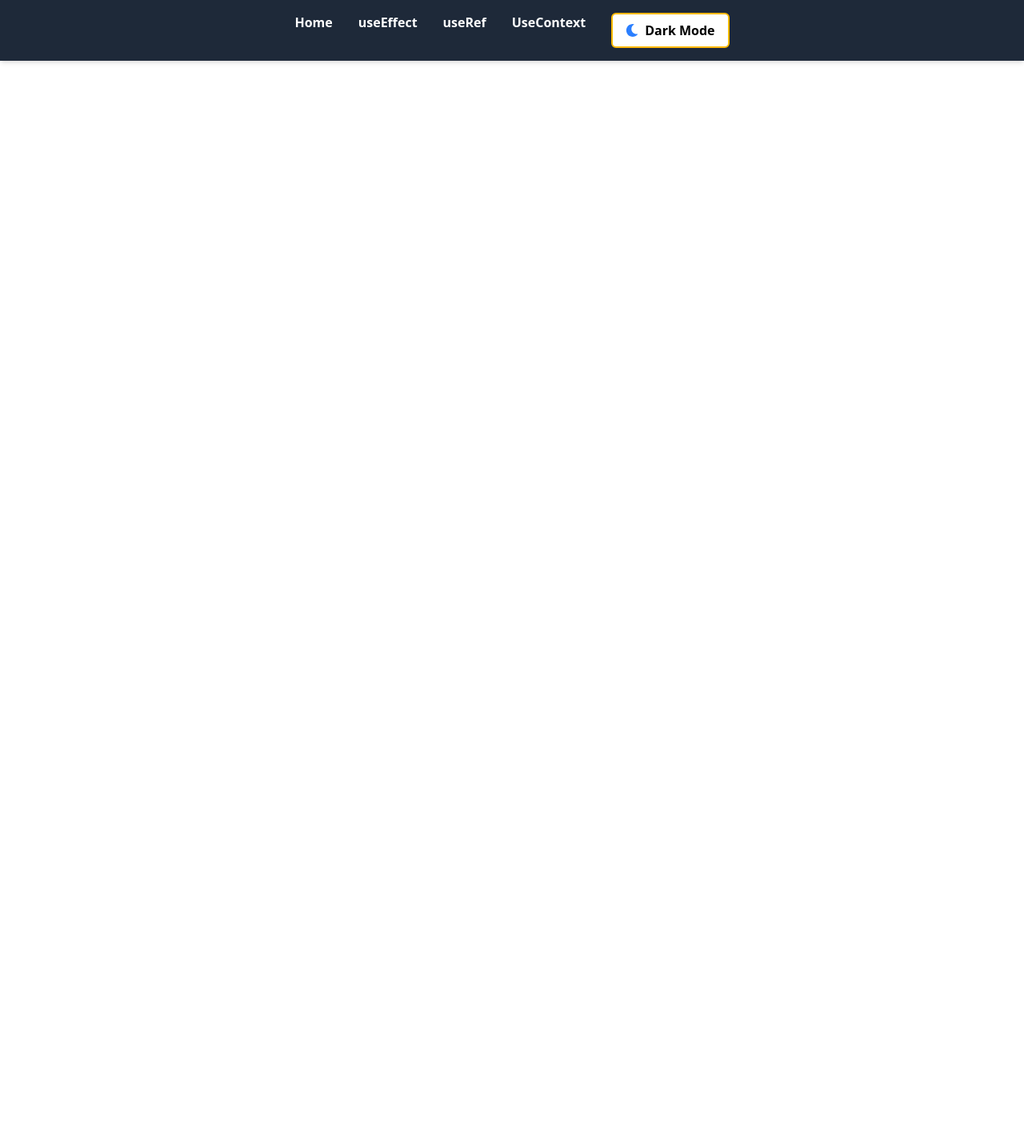
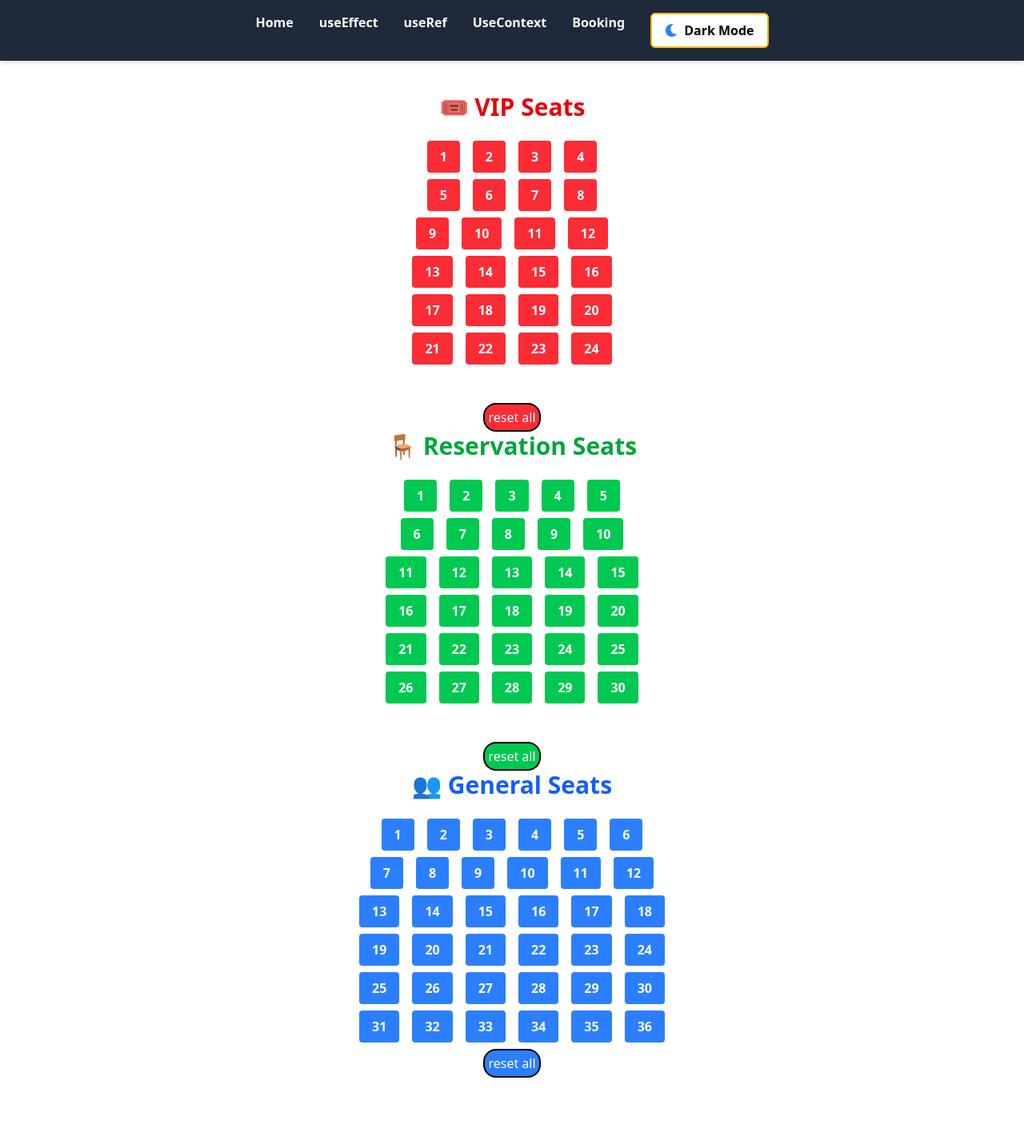
Before and after one commit to rohitdevelop/React_back, a React (Vite) app: page /booking in a window 1280 px wide. Shown: the top 1426 px of the page at 80% size. Before the commit the page ends 800 px from the top, so only its background shows below. Built offline with nearby package versions, Linux system fonts and the light colour scheme.

Commit message:
booking app created

```diff
--- a/src/App.jsx
+++ b/src/App.jsx
@@ -5,6 +5,7 @@ import UseContextComponent from "./UseContextComponent.jsx";
 import Navbar from "./Navbar.jsx";
 import Home from "./Home.jsx";
 import Useref from "./Useref.jsx";
+import Booking from "./Booking.jsx";
 
 // ✅ Create Contexts
 export const UserContext = createContext();
@@ -78,6 +79,7 @@ setTasks([]);
             <Route path="/useeffect" element={<UseEffect />} />
             <Route path="/alltasks" element={<UseContextComponent />} />
             <Route path="/useRef" element={<Useref/>} />
+            <Route path="/booking" element={<Booking />} />
           </Routes>
         </div>
       </UserContext.Provider>
--- /dev/null
+++ b/src/Booking.jsx
@@ -0,0 +1,207 @@
+import React, { useState, useEffect } from "react";
+
+const Booking = () => {
+  const [vipSeats] = useState([
+    [1, 2, 3, 4],
+    [5, 6, 7, 8],
+    [9, 10, 11, 12],
+    [13, 14, 15, 16],
+    [17, 18, 19, 20],
+    [21, 22, 23, 24],
+  ]);
+  const [reservedSeats] = useState([
+    [1, 2, 3, 4, 5],
+    [6, 7, 8, 9, 10],
+    [11, 12, 13, 14, 15],
+    [16, 17, 18, 19, 20],
+    [21, 22, 23, 24, 25],
+    [26, 27, 28, 29, 30],
+  ]);
+  const [generalSeats] = useState([
+    [1, 2, 3, 4, 5, 6],
+    [7, 8, 9, 10, 11, 12],
+    [13, 14, 15, 16, 17, 18],
+    [19, 20, 21, 22, 23, 24],
+    [25, 26, 27, 28, 29, 30],
+    [31, 32, 33, 34, 35, 36],
+  ]);
+
+  // State to hold booked seats loaded from localStorage
+  const [selectedVIP, setSelectedVIP] = useState([]);
+  const [selectedReserved, setSelectedReserved] = useState([]);
+  const [selectedGeneral, setSelectedGeneral] = useState([]);
+
+  // Load booked seats from localStorage on mount
+  useEffect(() => {
+    const savedSeats = JSON.parse(localStorage.getItem("BookedSeats"));
+    if (savedSeats) {
+      setSelectedVIP(savedSeats.selectedVIP || []);
+      setSelectedReserved(savedSeats.selectedReserved || []);
+      setSelectedGeneral(savedSeats.selectedGeneral || []);
+    }
+  }, []);
+
+  function bookingbtn() {
+    alert(
+      `You booked VIP Seats: ${selectedVIP}, Reserved Seats: ${selectedReserved}, General Seats: ${selectedGeneral}`
+    );
+  }
+
+  // Save booked seats to localStorage whenever they change
+  useEffect(() => {
+    localStorage.setItem(
+      "BookedSeats",
+      JSON.stringify({
+        selectedVIP,
+        selectedReserved,
+        selectedGeneral,
+      })
+    );
+  }, [selectedVIP, selectedReserved, selectedGeneral]);
+
+  // Booking handlers
+const handleVipClick = (seat) => {
+  if (selectedVIP.length >= 5) {
+    alert('You can’t select more than five VIP seats');
+  } else if (!selectedVIP.includes(seat)) {
+    setSelectedVIP((prev) => [...prev, seat]);
+  }
+};
+
+
+  const handleReservedClick = (seat) => {
+    if (!selectedReserved.includes(seat)) {
+      setSelectedReserved((prev) => [...prev, seat]);
+    }
+  };
+
+  const handleGeneralClick = (seat) => {
+    if (!selectedGeneral.includes(seat)) {
+      setSelectedGeneral((prev) => [...prev, seat]);
+    }
+  };
+
+  function vipreset() {
+    setSelectedVIP([]);
+  }
+  function rejreset() {
+    setSelectedReserved([]);
+  }
+  function genreset() {
+    setSelectedGeneral([]);
+  }
+  return (
+    <div className="text-center mt-10 px-4">
+      {/* VIP Section */}
+      <div className="mb-12">
+        <p className="text-3xl text-red-600 font-bold mb-6">🎟️ VIP Seats</p>
+        {vipSeats.map((row, rowIndex) => (
+          <div key={rowIndex} className="flex justify-center gap-4 mb-2">
+            {row.map((seat) => {
+              const isBooked = selectedVIP.includes(seat);
+              return (
+                <button
+                  key={seat}
+                  onClick={() => handleVipClick(seat)}
+                  disabled={isBooked}
+                  className={`${
+                    isBooked
+                      ? "bg-gray-500 cursor-not-allowed"
+                      : "bg-red-500 hover:bg-red-700"
+                  } text-white font-bold py-2 px-4 rounded`}
+                >
+                  {seat}
+                </button>
+              );
+            })}
+          </div>
+        ))}
+      </div>
+
+      <button
+        className="border-2 rounded-2xl border-black bg-red-500  text-white p-1"
+        onClick={vipreset}
+      >
+        reset all
+      </button>
+      {/* Reservation Section */}
+      <div className="mb-12">
+        <p className="text-3xl text-green-600 font-bold mb-6">
+          🪑 Reservation Seats
+        </p>
+        {reservedSeats.map((row, rowIndex) => (
+          <div key={rowIndex} className="flex justify-center gap-4 mb-2">
+            {row.map((seat) => {
+              const isBooked = selectedReserved.includes(seat);
+              return (
+                <button
+                  key={seat}
+                  onClick={() => handleReservedClick(seat)}
+                  disabled={isBooked}
+                  className={`${
+                    isBooked
+                      ? "bg-gray-500 cursor-not-allowed"
+                      : "bg-green-500 hover:bg-green-700"
+                  } text-white font-bold py-2 px-4 rounded`}
+                >
+                  {seat}
+                </button>
+              );
+            })}
+          </div>
+        ))}
+      </div>
+      <button
+        className="border-2 rounded-2xl border-black bg-green-500  text-white p-1"
+        onClick={rejreset}
+      >
+        reset all
+      </button>
+
+      {/* General Section */}
+      <div className="mb-12">
+        <p className="text-3xl text-blue-600 font-bold mb-6">
+          👥 General Seats
+        </p>
+        {generalSeats.map((row, rowIndex) => (
+          <div
+            key={rowIndex}
+            className="flex justify-center gap-4 mb-2 flex-wrap"
+          >
+            {row.map((seat) => {
+              const isBooked = selectedGeneral.includes(seat);
+              return (
+                <button
+                  key={seat}
+                  onClick={() => handleGeneralClick(seat)}
+                  disabled={isBooked}
+                  className={`${
+                    isBooked
+                      ? "bg-gray-500 cursor-not-allowed"
+                      : "bg-blue-500 hover:bg-blue-700"
+                  } text-white font-bold py-2 px-4 rounded`}
+                >
+                  {seat}
+                </button>
+              );
+            })}
+          </div>
+        ))}
+        <button
+          className="border-2 rounded-2xl border-black bg-blue-500  text-white p-1"
+          onClick={genreset}
+        >
+          reset all
+        </button>
+      </div>
+      <button
+        className="border-4 border-black bg-black text-2xl text-white m-8 p-2"
+        onClick={bookingbtn}
+      >
+        Book all
+      </button>
+    </div>
+  );
+};
+
+export default Booking;
--- a/src/Navbar.jsx
+++ b/src/Navbar.jsx
@@ -48,6 +48,12 @@ const Navbar = () => {
       >
         UseContext
       </Link>
+      <Link
+        to="/booking"
+        className="text-white hover:text-amber-400 font-semibold transition duration-300"
+      >
+        Booking
+      </Link>
 
       <button
         onClick={handleClick}
--- a/src/UseContextComponent.jsx
+++ b/src/UseContextComponent.jsx
@@ -1,8 +1,10 @@
 import React, { useContext, useState } from "react";
 import { UserContext } from "./App";
+import { Themecontext } from "./App";
 
 const UseContextComponent = () => {
   const { tasks, editTask,dltbtn } = useContext(UserContext);
+  const { isClick } = useContext(Themecontext);
   const [editIndex, setEditIndex] = useState(null);
   const [editText, setEditText] = useState("");
 
@@ -20,7 +22,8 @@ const UseContextComponent = () => {
   };
 
   return (
-    <div className="bg-white p-6 rounded-2xl shadow-lg text-center mt-10 max-w-md mx-auto border border-gray-200">
+    <div className={` p-6 rounded-2xl shadow-lg text-center mt-10 max-w-md mx-auto border border-gray-200 ${isClick ? 'bg-green-400' : 'bg-white'}`}>
+
  <p className="text-sm text-gray-800 mb-4">
   You have <span className="font-bold text-blue-600">{tasks.length}</span> tasks.
   <span
```
